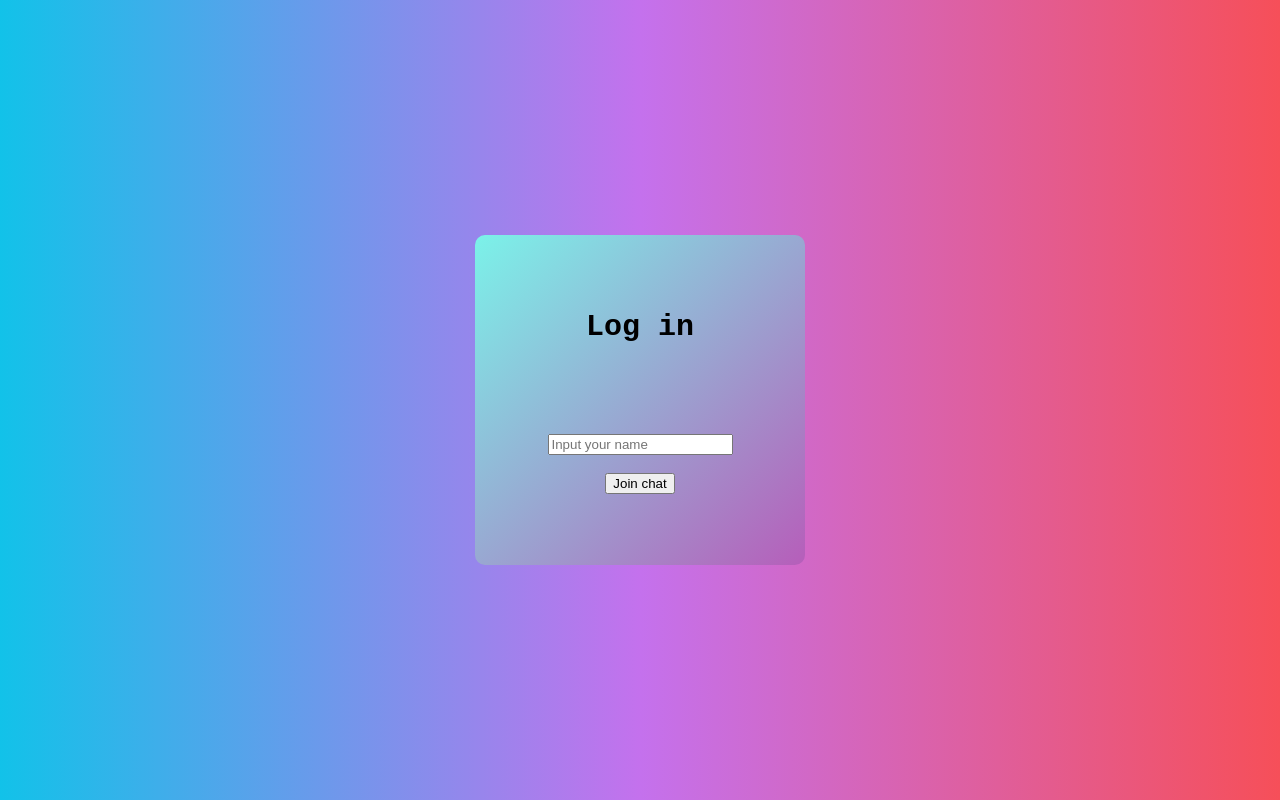
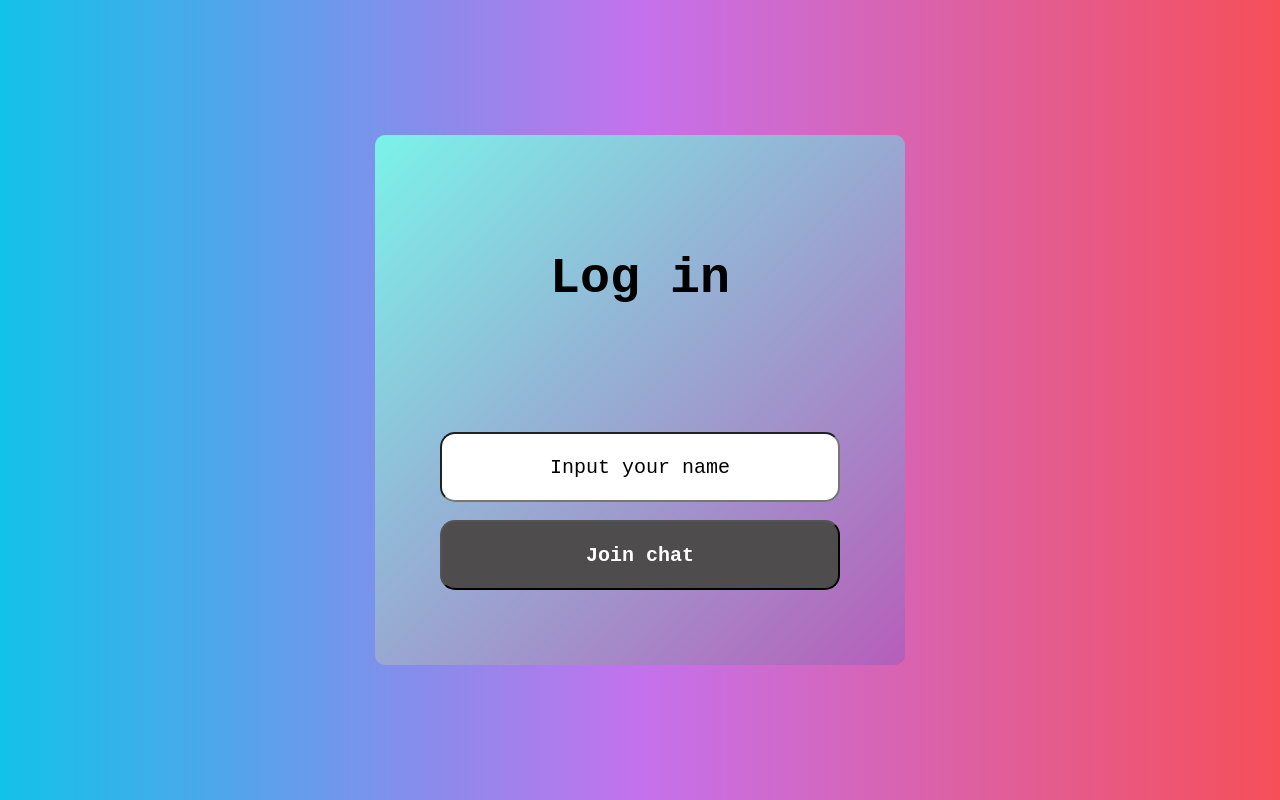
Before and after one commit to Bumpap/WebNCGK, a website: page public/index.html in a window 1280 px wide. Drawn offline with Linux system fonts and the light colour scheme.

Commit message:
chỉnh css index.html

```diff
--- a/public/index.html
+++ b/public/index.html
@@ -79,8 +79,8 @@
           transform: translate(-50%, -50%);
           background: linear-gradient(to bottom right, #7bf2e9, #b65eba);
           background-size: cover;
-          height: 300px;
-          width: 300px;
+          height: 500px;
+          width: 500px;
           border-radius: 10px;
           padding: 15px;
           text-align: center;
@@ -88,11 +88,38 @@
 
     h1{
       font-family: 'Courier New', Courier, monospace;
-      font-size: 30px;
+      font-size: 50px;
       margin-top: 20%;
-      margin-bottom: 30%;
+      margin-bottom: 25%;
 
     }
+
+    .nameLog, .join-chat{
+      box-sizing: border-box;
+      font-family: 'Courier New', Courier, monospace;
+      border-radius: 15px;
+      text-align: center;
+      height: 70px;
+      max-width: 480px;
+      min-width: 400px;
+      margin: 0 20px 0 20px;
+      font-size: 20px;
+    }
+
+    .nameLog::placeholder{
+      color: black;
+    }
+
+    .join-chat{
+      background-color: rgb(78, 76, 76);
+      color: white;
+      font-weight: bold;
+    }
+
+    .join-chat:hover{
+      background-color: cornflowerblue;
+    }
+
   </style>
 </head>
 
```
